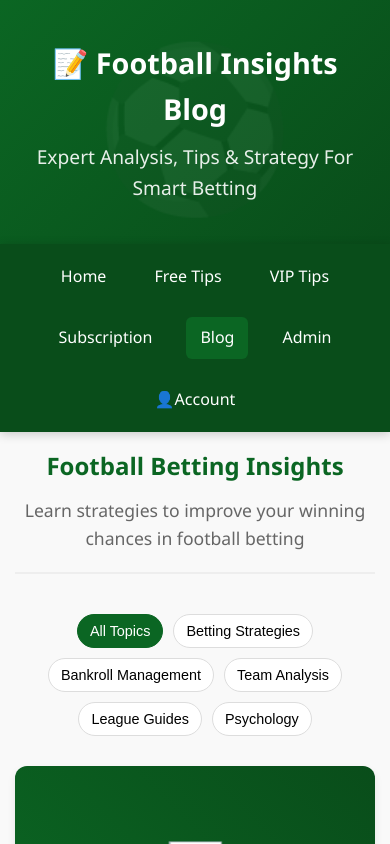
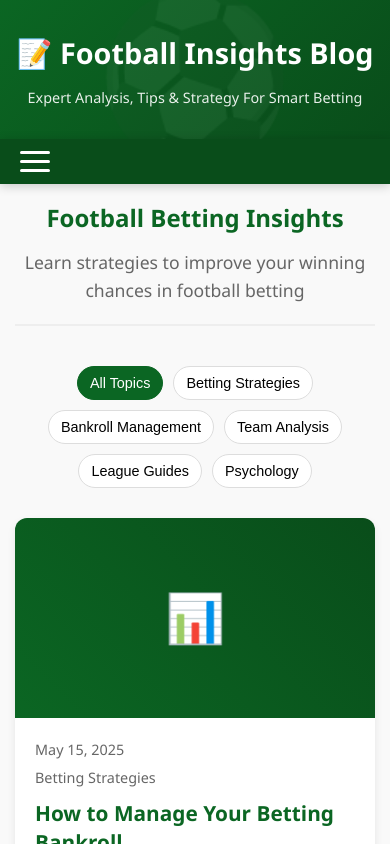
Before and after one commit to kibetkorir395/GoalPulse, a React (Vite) app: page /blog in a window 390 px wide. Shown: the top 844 px of the page. Built offline with nearby package versions, Linux system fonts and the light colour scheme.

Commit message:
fixed responsive header

```diff
--- a/package.json
+++ b/package.json
@@ -1,5 +1,5 @@
 {
-  "name": "footy-predict",
+  "name": "goalpulse",
   "private": true,
   "version": "0.0.0",
   "type": "module",
--- a/src/components/header.css
+++ b/src/components/header.css
@@ -6,8 +6,6 @@ header {
   text-align: center;
   position: relative;
   overflow: hidden;
-
-  /*padding: 15px 20px;*/
 }
 
 /*payment header*/
@@ -54,6 +52,7 @@ nav {
   background: var(--secondary);
   display: flex;
   justify-content: center;
+  align-items: center;
   gap: 20px;
   padding: 12px 20px;
   box-shadow: 0 2px 10px rgba(0, 0, 0, 0.2);
@@ -71,3 +70,155 @@ nav a {
 nav a:hover, nav a.active {
   background: var(--primary);
 }
+
+/* Hamburger Menu Button */
+.hamburger {
+  display: none;
+  flex-direction: column;
+  justify-content: space-between;
+  width: 30px;
+  height: 21px;
+  background: transparent;
+  border: none;
+  cursor: pointer;
+  padding: 0;
+  z-index: 10;
+}
+
+.hamburger span {
+  width: 100%;
+  height: 3px;
+  background: white;
+  border-radius: 3px;
+  transition: all 0.3s ease;
+}
+
+/* Hamburger Animation */
+.hamburger.open span:first-child {
+  transform: rotate(45deg) translate(6px, 6px);
+}
+
+.hamburger.open span:nth-child(2) {
+  opacity: 0;
+}
+
+.hamburger.open span:last-child {
+  transform: rotate(-45deg) translate(6px, -6px);
+}
+
+/* Navigation Links Container */
+.nav-links {
+  display: flex;
+  gap: 20px;
+  align-items: center;
+}
+
+/* Responsive Design */
+@media (max-width: 768px) {
+  /* Adjust header padding and font sizes */
+  header {
+    padding: 30px 15px;
+  }
+
+  header h1 {
+    font-size: 1.8rem;
+  }
+
+  header p {
+    font-size: 1rem;
+  }
+
+  /* Show hamburger button */
+  .hamburger {
+    display: flex;
+  }
+
+  /* Navigation becomes column on mobile */
+  nav {
+    justify-content: space-between;
+    padding: 12px 20px;
+  }
+
+  /* Initially hide nav links on mobile */
+  .nav-links {
+    position: fixed;
+    top: 0;
+    left: -100%;
+    width: 80%;
+    max-width: 300px;
+    height: 100vh;
+    background: var(--secondary);
+    flex-direction: column;
+    justify-content: flex-start;
+    padding-top: 80px;
+    gap: 10px;
+    transition: left 0.3s ease;
+    box-shadow: 2px 0 10px rgba(0, 0, 0, 0.2);
+    z-index: 9;
+  }
+
+  /* Show nav links when menu is open */
+  .nav-links.open {
+    left: 0;
+  }
+
+  /* Style nav links for mobile */
+  .nav-links a {
+    width: 100%;
+    padding: 15px 20px;
+    text-align: left;
+    border-radius: 0;
+    font-size: 1.1rem;
+  }
+
+  .nav-links a:hover,
+  .nav-links a.active {
+    background: var(--primary);
+    padding-left: 25px;
+  }
+
+  /* Add overlay when menu is open */
+  .nav-links.open::before {
+    content: '';
+    position: fixed;
+    top: 0;
+    left: 300px;
+    width: calc(100% - 300px);
+    height: 100vh;
+    background: rgba(0, 0, 0, 0.5);
+    z-index: -1;
+  }
+}
+
+/* Extra small devices */
+@media (max-width: 480px) {
+  header h1 {
+    font-size: 1.5rem;
+  }
+
+  header p {
+    font-size: 0.9rem;
+  }
+
+  .nav-links {
+    width: 85%;
+    max-width: 250px;
+  }
+
+  .nav-links a {
+    font-size: 1rem;
+    padding: 12px 20px;
+  }
+}
+
+/* Tablet landscape */
+@media (min-width: 769px) and (max-width: 1024px) {
+  nav {
+    gap: 10px;
+  }
+
+  nav a {
+    padding: 8px 12px;
+    font-size: 0.95rem;
+  }
+}
--- a/src/components/header.jsx
+++ b/src/components/header.jsx
@@ -1,9 +1,11 @@
-import React from 'react'
+import React, { useState } from 'react'
 import { NavLink, useLocation } from 'react-router-dom';
 import './header.css'
 
 export default function Header() {
   const location = useLocation();
+  const isAdmin = false;
+  const [isMenuOpen, setIsMenuOpen] = useState(false);
 
   // Define content for each page
   const pageContent = {
@@ -55,6 +57,12 @@ export default function Header() {
 
   // Get current page content or default to home
   const currentContent = pageContent[location.pathname] || pageContent['/'];
+
+  // Close menu when clicking a link
+  const handleLinkClick = () => {
+    setIsMenuOpen(false);
+  };
+
   return (
     <div>
         <header>
@@ -62,14 +70,26 @@ export default function Header() {
             <p>{currentContent.subtitle}</p>
         </header>
         <nav>
-            <NavLink to="/" className={location.pathname === '/' ? 'active' : ''}>Home</NavLink>
-            <NavLink to="/free-tips" className={location.pathname === '/free-tips' ? 'active' : ''}>Free Tips</NavLink>
-            <NavLink to="/vip-tips" className={location.pathname === '/vip-tips' ? 'active' : ''}>VIP Tips</NavLink>
-            <NavLink to="/subscription" className={location.pathname === '/subscription' ? 'active' : ''}>Subscription</NavLink>
-            <NavLink to="/blog" className={location.pathname === '/blog' ? 'active' : ''}>Blog</NavLink>
-            {/*<NavLink to="/login" className={location.pathname === '/login' ? 'active' : ''}>Login</NavLink>*/}
-            <NavLink to="/admin" className={location.pathname === '/admin' ? 'active' : ''}>Admin</NavLink>
-            <NavLink to="/account" className={location.pathname === '/account' ? 'active' : ''}>👤Account</NavLink>
+            <button
+              className="hamburger"
+              onClick={() => setIsMenuOpen(!isMenuOpen)}
+              aria-label="Toggle menu"
+            >
+              <span></span>
+              <span></span>
+              <span></span>
+            </button>
+            <div className={`nav-links ${isMenuOpen ? 'open' : ''}`}>
+              <NavLink to="/" className={location.pathname === '/' ? 'active' : ''} onClick={handleLinkClick}>Home</NavLink>
+              <NavLink to="/free-tips" className={location.pathname === '/free-tips' ? 'active' : ''} onClick={handleLinkClick}>Free Tips</NavLink>
+              <NavLink to="/vip-tips" className={location.pathname === '/vip-tips' ? 'active' : ''} onClick={handleLinkClick}>VIP Tips</NavLink>
+              <NavLink to="/subscription" className={location.pathname === '/subscription' ? 'active' : ''} onClick={handleLinkClick}>Subscription</NavLink>
+              <NavLink to="/blog" className={location.pathname === '/blog' ? 'active' : ''} onClick={handleLinkClick}>Blog</NavLink>
+              {
+                isAdmin ? <NavLink to="/admin" className={location.pathname === '/admin' ? 'active' : ''} onClick={handleLinkClick}>Admin</NavLink>
+                : <NavLink to="/account" className={location.pathname === '/account' ? 'active' : ''} onClick={handleLinkClick}>👤Account</NavLink>
+              }
+            </div>
         </nav>
     </div>
   )
```
Also changed, not shown: 1 other file (tests, documents, lock files or other folders).
